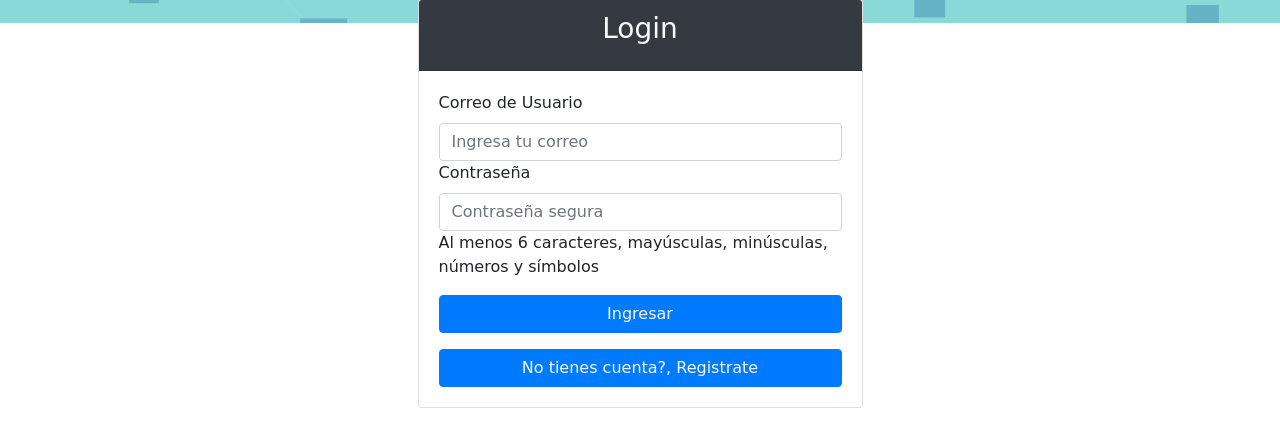
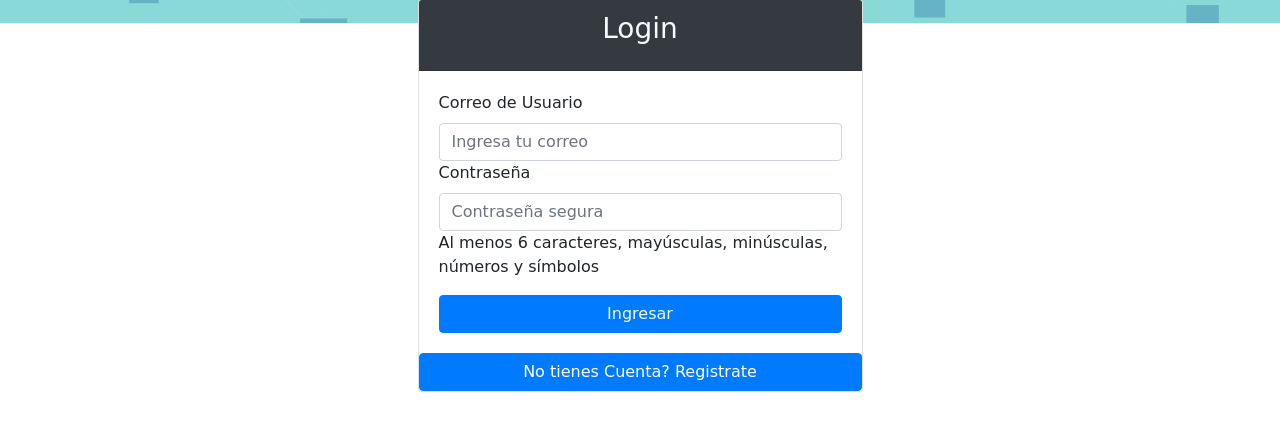
Before and after one commit to SPAconHTML-JS-PHP/Bicicletas_El_Pony, a PHP site: page /login.php in a window 1280 px wide. Shown: the part 777-1218 px from the top of the page. Run offline with PHP 8.4, Linux system fonts and the light colour scheme; some libraries are stand-ins or nearby versions; some web fonts are replaced.

Commit message:
Corrigendo la forma de Logueo

```diff
--- a/login.php
+++ b/login.php
@@ -37,17 +37,22 @@
                                 required />
                     <span class="password-hint">Al menos 6 caracteres, mayúsculas, minúsculas, números y símbolos</span>
                   <input type="submit" id="btnLogin" name="btnLogin" class="btn btn-primary btn-block text-light mt-3" value="Ingresar"/>
-
+                </div>
+             </dv>
             </form>
-                              <input type="submit" id="btnLogin" name="Mirarquebotones" class="btn btn-primary btn-block text-light mt-3" value="No tienes cuenta?, Registrate"/>
           </div>
-
-                          </dv>
-
+          <a
+            class="btn btn-primary"
+            href="registro.php"
+            role="button"
+            >No tienes Cuenta? Registrate
+          </a>
       </div>
     </div>
   </div>
 </div>
-</div>
+
+
+
 <div class="container mt-5 mb-5"></div>
 <?php include ("INCLUDES/footer.php") ?>
```
Lines whose indentation alone changed are shown as unchanged.
